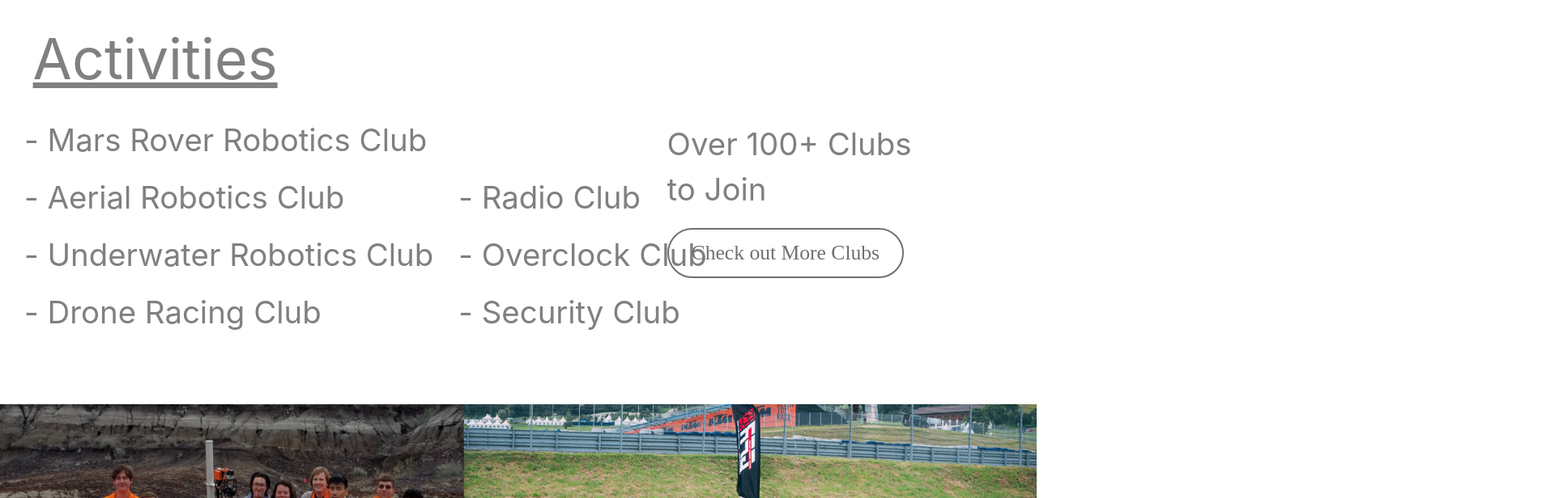
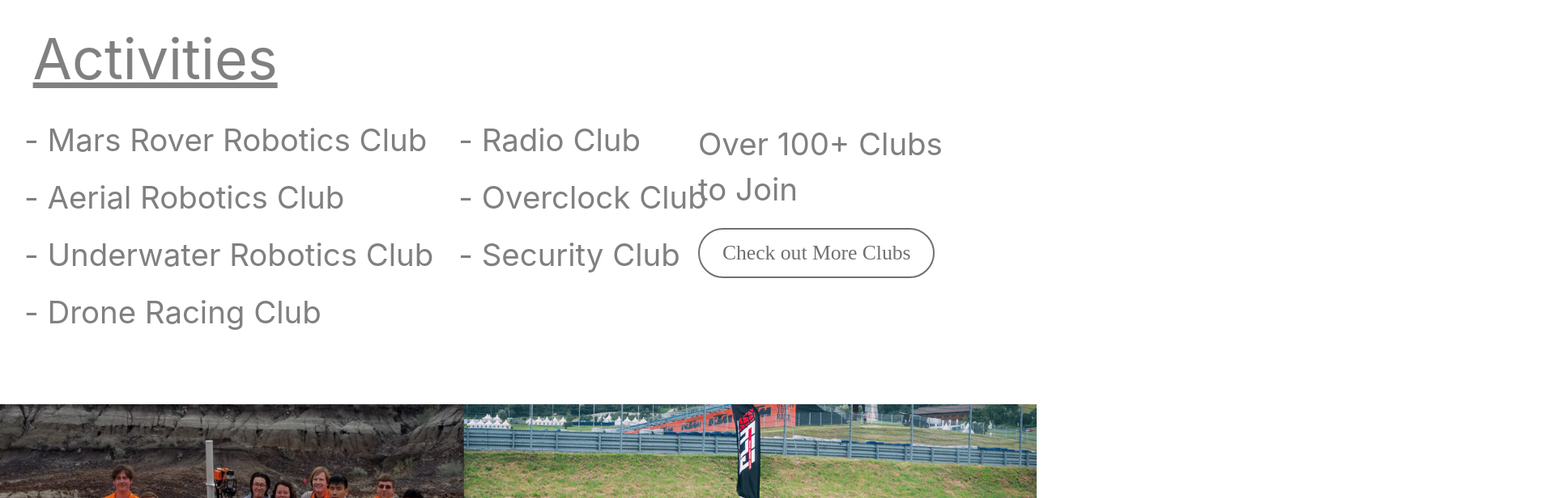
Before and after one commit to gearsmotion789/OSU_Hackathon_2020, a React (Create React App) app in the folder welcome-to-osu/: page / in a window 1280 px wide. Shown: the part 2500-3116 px from the top of the page at 81% size, 1920 px wide, since content can reach past the window. Built offline with nearby package versions, Linux system fonts and the light colour scheme; what google-maps-react would draw is missing.

Commit message:
top alignment

```diff
--- a/welcome-to-osu/src/components/Launch.css
+++ b/welcome-to-osu/src/components/Launch.css
@@ -114,6 +114,7 @@ body {
 .inline{
   display:inline-block;
   padding-right: 1px;
+  vertical-align: top;
 }
 .greyback div.Majors{
   font-size: 70px;
@@ -261,5 +262,5 @@ img{
 .launch-clubs-move-up{
   position: relative;
   top: -38vh;
-  left: 62vw;
+  left: 65vw;
 }
```
